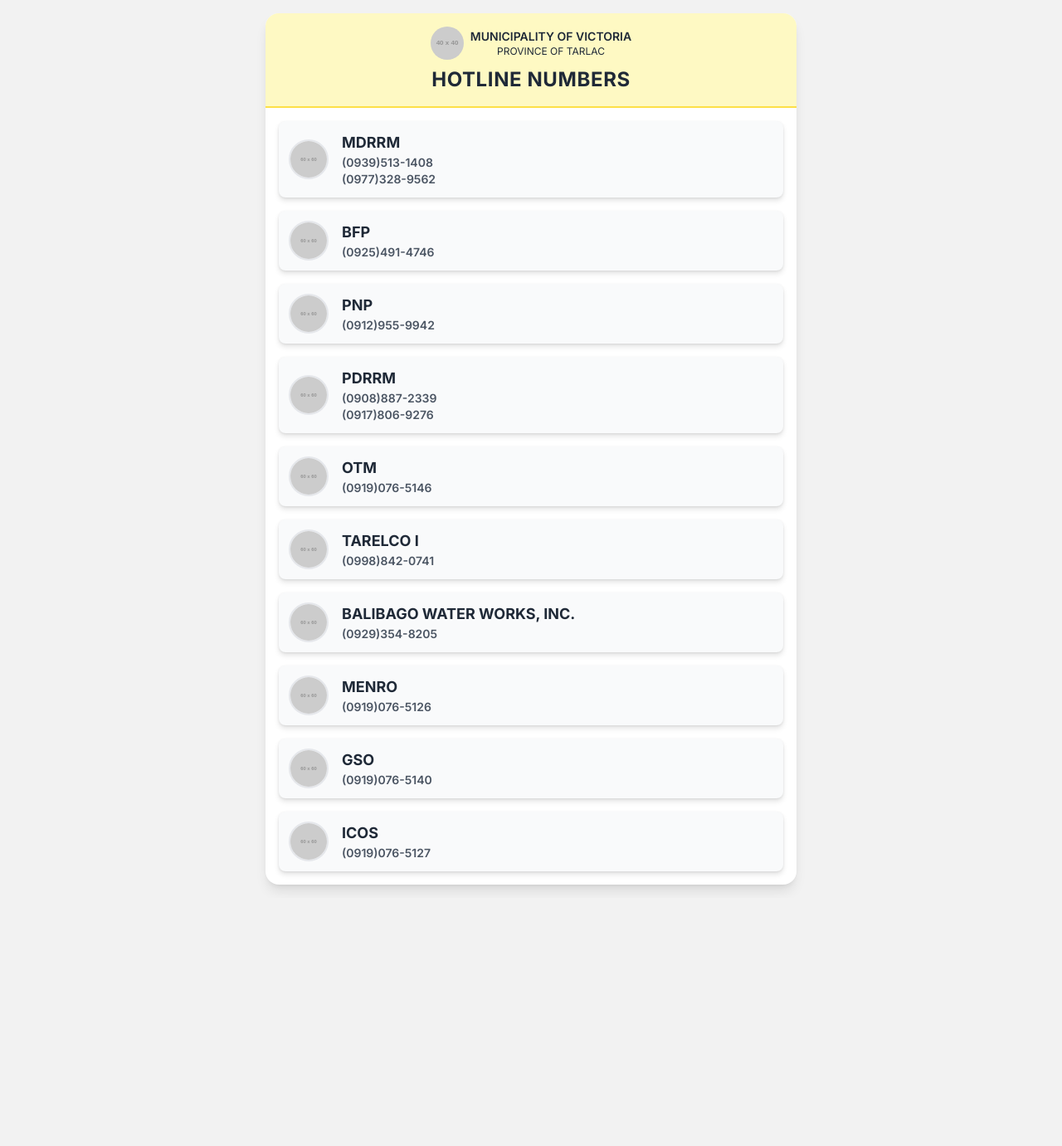
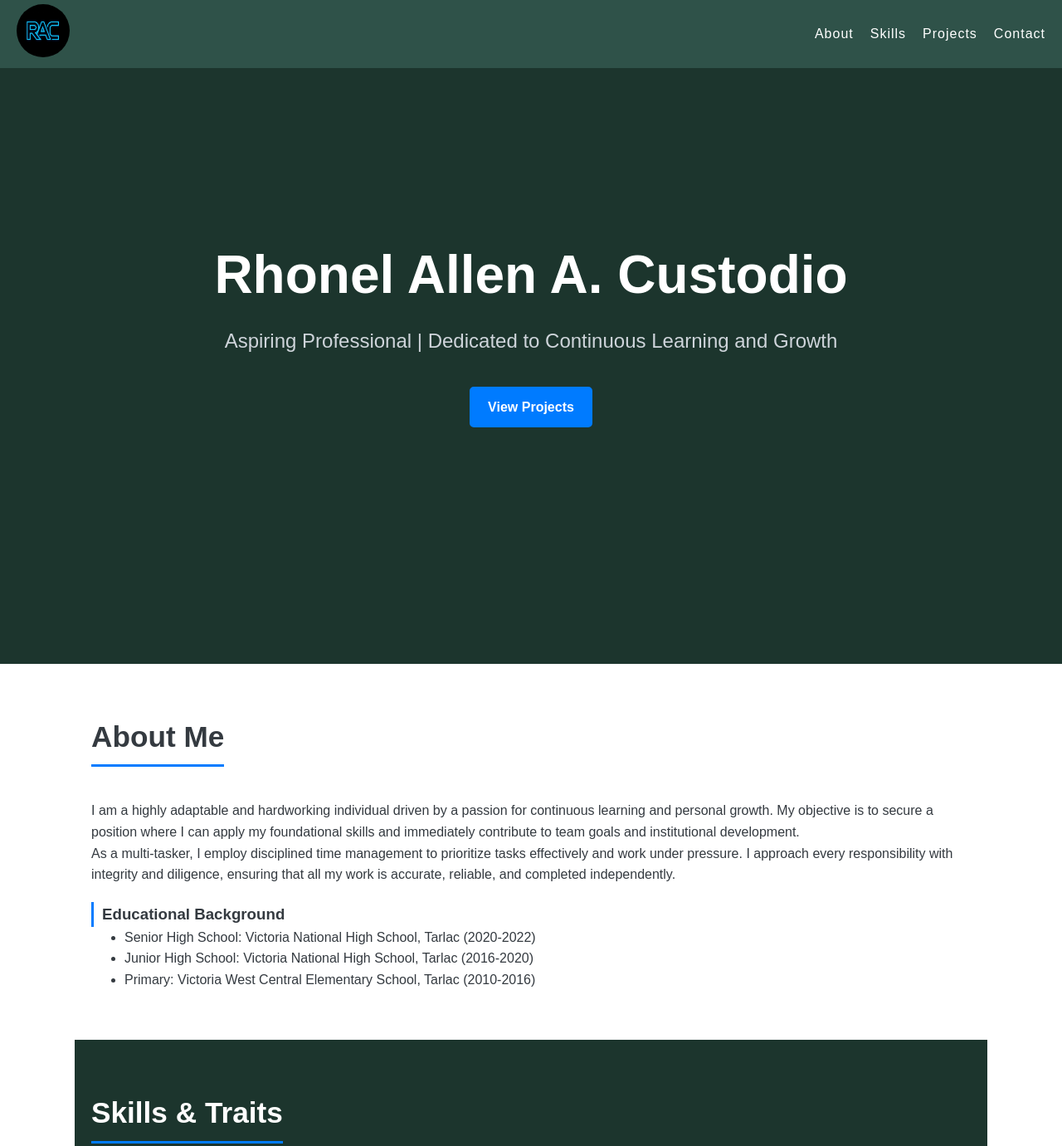
Before and after one commit to RhonelCustodio/webpage-project-team, a plain HTML site: page index.html in a window 1280 px wide. Shown: the top 1381 px of the page at 83% size. Before the commit the page ends 1082 px from the top, so only its background shows below. Drawn offline with nearby package versions, Linux system fonts and the light colour scheme; placeholder pictures from the web are drawn by us.

Commit message:
Update index.html

```diff
--- a/index.html
+++ b/index.html
@@ -3,157 +3,120 @@
 <head>
     <meta charset="UTF-8">
     <meta name="viewport" content="width=device-width, initial-scale=1.0">
-    <title>Victoria Hotline Numbers</title>
-    <script src="https://cdn.tailwindcss.com"></script>
-    <link href="https://fonts.googleapis.com/css2?family=Inter:wght@400;600;700&display=swap" rel="stylesheet">
-    <style>
-        body {
-            font-family: 'Inter', sans-serif;
-            background-color: #f0f4f8;
-        }
-        .hotline-card {
-            box-shadow: 0 4px 6px rgba(0, 0, 0, 0.1), 0 1px 3px rgba(0, 0, 0, 0.08);
-            transition: transform 0.2s, box-shadow 0.2s;
-        }
-        .hotline-number:active {
-            transform: scale(0.98);
-            box-shadow: 0 2px 4px rgba(0, 0, 0, 0.1), 0 0px 2px rgba(0, 0, 0, 0.08);
-        }
-    </style>
+    <title>Rhonel Allen A. Custodio | Portfolio</title>
+    <link rel="stylesheet" href="style.css">
 </head>
-<body class="bg-[#f2f2f2] text-gray-800">
+<body>
 
-    <div class="container mx-auto p-4 max-w-2xl">
-        <div class="bg-white rounded-2xl shadow-lg overflow-hidden">
-            <!-- Header section -->
-            <div class="bg-yellow-100 p-4 border-b-2 border-yellow-300 flex flex-col items-center">
-                <div class="flex items-center justify-center space-x-2 mb-2">
-                    <img src="https://placehold.co/40x40/fff/000?text=Logo" onerror="this.src='https://placehold.co/40x40/fff/000?text=Logo';" alt="Victoria Logo" class="w-10 h-10 rounded-full">
-                    <div class="text-center">
-                        <p class="text-sm font-semibold">MUNICIPALITY OF VICTORIA</p>
-                        <p class="text-xs">PROVINCE OF TARLAC</p>
+    <header id="home">
+        <nav>
+            <div class="logo">
+                <img src="logo.png" alt="Rhonel Allen A. Custodio Logo/Photo">
+            </div>
+            <ul class="nav-links">
+                <li><a href="#about">About</a></li>
+                <li><a href="#skills">Skills</a></li>
+                <li><a href="#projects">Projects</a></li>
+                <li><a href="#contact">Contact</a></li>
+            </ul>
+        </nav>
+        <div class="hero">
+            <h1>Rhonel Allen A. Custodio</h1>
+            <p>Aspiring Professional | Dedicated to Continuous Learning and Growth</p>
+            <a href="#projects" class="button primary">View Projects</a>
+        </div>
+    </header>
+
+    <main>
+        <section id="about" class="container">
+            <h2>About Me</h2>
+            <div class="about-content">
+                <p>
+                    I am a highly adaptable and hardworking individual driven by a passion for continuous learning and personal growth. My objective is to secure a position where I can apply my foundational skills and immediately contribute to team goals and institutional development.
+                </p>
+                <p>
+                    As a multi-tasker, I employ disciplined time management to prioritize tasks effectively and work under pressure. I approach every responsibility with integrity and diligence, ensuring that all my work is accurate, reliable, and completed independently.
+                </p>
+                <h3>Educational Background</h3>
+                <ul>
+                    <li>Senior High School: Victoria National High School, Tarlac (2020-2022)</li>
+                    <li>Junior High School: Victoria National High School, Tarlac (2016-2020)</li>
+                    <li>Primary: Victoria West Central Elementary School, Tarlac (2010-2016)</li>
+                </ul>
+            </div>
+        </section>
+
+        <section id="skills" class="container dark-bg">
+            <h2>Skills & Traits</h2>
+            <div class="skills-grid">
+                <div class="skill-category">
+                    <h3>Technical Skills</h3>
+                    <ul>
+                        <li>Web Development: HTML5, CSS3, JavaScript</li>
+                        <li>Version Control: Git & GitHub</li>
+                        <li>Office Tools: Microsoft Word, Excel, PowerPoint</li>
+                    </ul>
+                </div>
+                <div class="skill-category">
+                    <h3>Personal Strengths</h3>
+                    <ul>
+                        <li>Hardworking & Trustworthy</li>
+                        <li>Multi-Tasking & Time Management</li>
+                        <li>Can Work Under Pressure</li>
+                        <li>Passion for Continuous Learning</li>
+                    </ul>
                 </div>
             </div>
-                <h1 class="text-lg md:text-xl lg:text-2xl font-bold tracking-wide">HOTLINE NUMBERS</h1>
-            </div>
+        </section>
 
-            <!-- Hotline list -->
-            <div class="p-4 space-y-4">
+        <section id="projects" class="container">
+            <h2>Featured Projects</h2>
+            <p class="section-subtitle">Showcasing my ability to apply learning and manage independent tasks.</p>
 
-                <!-- Hotline Item 1: MDRRM -->
-                <div class="hotline-card bg-gray-50 rounded-lg p-3 flex items-center space-x-4">
-                    <div class="flex-shrink-0">
-                        <img src="https://placehold.co/60x60/4c7c34/fff?text=MDRRM" onerror="this.src='https://placehold.co/60x60/4c7c34/fff?text=MDRRM';" alt="MDRRM Logo" class="w-12 h-12 rounded-full border-2 border-gray-200">
-                    </div>
-                    <div class="flex-grow">
-                        <div class="font-bold text-lg">MDRRM</div>
-                        <a href="tel:09395131408" class="hotline-number block text-sm text-gray-600 font-semibold">(0939)513-1408</a>
-                        <a href="tel:09773289562" class="hotline-number block text-sm text-gray-600 font-semibold">(0977)328-9562</a>
+            <div class="project-card">
+                <h3>1. Portfolio Website (This Page)</h3>
+                <p>A demonstration of foundational front-end skills. Built as a single-page application using clean HTML5 structure and responsive CSS3 styling.</p>
+                <div class="project-links">
+                    <a href="https://youtube.com" target="_blank" class="button secondary">Live Demo (You are here!)</a>
+                    <a href="https://rhonelcustodio.github.io/webpage-project-team/" target="_blank" class="button">GitHub Repository</a>
                 </div>
             </div>
 
-                <!-- Hotline Item 2: BFP -->
-                <div class="hotline-card bg-gray-50 rounded-lg p-3 flex items-center space-x-4">
-                    <div class="flex-shrink-0">
-                        <img src="https://placehold.co/60x60/9e0007/fff?text=BFP" onerror="this.src='https://placehold.co/60x60/9e0007/fff?text=BFP';" alt="BFP Logo" class="w-12 h-12 rounded-full border-2 border-gray-200">
-                    </div>
-                    <div class="flex-grow">
-                        <div class="font-bold text-lg">BFP</div>
-                        <a href="tel:09254914746" class="hotline-number block text-sm text-gray-600 font-semibold">(0925)491-4746</a>
+            <div class="project-card">
+                <h3>2. Victoria Rondalla Enssemble (Sample website)</h3>
+                <p>A small application to practice basic JavaScript logic and DOM manipulation. (In Progress - Demonstrates Eagerness to Learn)</p>
+                <div class="project-links">
+                    <a href="#" class="button disabled">Live Demo (Soon)</a>
+                    <a href="https://rhonelcustodio.github.io/VRE/" target="_blank" class="button">GitHub Repository</a>
                 </div>
             </div>
 
-                <!-- Hotline Item 3: PNP -->
-                <div class="hotline-card bg-gray-50 rounded-lg p-3 flex items-center space-x-4">
-                    <div class="flex-shrink-0">
-                        <img src="https://placehold.co/60x60/003884/fff?text=PNP" onerror="this.src='https://placehold.co/60x60/003884/fff?text=PNP';" alt="PNP Logo" class="w-12 h-12 rounded-full border-2 border-gray-200">
-                    </div>
-                    <div class="flex-grow">
-                        <div class="font-bold text-lg">PNP</div>
-                        <a href="tel:09129559942" class="hotline-number block text-sm text-gray-600 font-semibold">(0912)955-9942</a>
+            <div class="project-card">
+                <h3>3. Senior High School Research Documentation</h3>
+                <p>Digital archive of a major academic project. Demonstrates research, organizational, and technical documentation skills.</p>
+                <div class="project-links">
+                    <a href="#" class="button secondary">View Documentation</a>
+                    <a href="[Your-GitHub-Repo-Link-3]" target="_blank" class="button">GitHub Repository</a>
                 </div>
             </div>
+        </section>
 
-                <!-- Hotline Item 4: PDRRM -->
-                <div class="hotline-card bg-gray-50 rounded-lg p-3 flex items-center space-x-4">
-                    <div class="flex-shrink-0">
-                        <img src="https://placehold.co/60x60/c80005/fff?text=PDRRM" onerror="this.src='https://placehold.co/60x60/c80005/fff?text=PDRRM';" alt="PDRRM Logo" class="w-12 h-12 rounded-full border-2 border-gray-200">
+        <section id="contact" class="container dark-bg">
+            <h2>Get In Touch</h2>
+            <p>I am eager to discuss opportunities where I can contribute and continue to grow my skills.</p>
+            <div class="contact-info">
+                <p><strong>Email:</strong> <a href="mailto:custodiorhonel@gmail.com">custodiorhonel@gmail.com</a></p>
+                <p><strong>Outlook:</strong> <a href="mailto:ra.custodio00587@student.teu.edu.ph">ra.custodio00587@student.tsu.edu.ph</a></p>
+                <p><strong>Mobile:</strong> 09916744853</p>
+                <p><strong>GitHub:</strong> <a href="https://github.com/RhonelCustodio" target="_blank">RhonelCustodio</a></p>
+                <p><strong>Facebook:</strong> <a href="https://www.facebook.com/zhkel8" target="_blank">Rhonel Custodio</a></p>
             </div>
-                    <div class="flex-grow">
-                        <div class="font-bold text-lg">PDRRM</div>
-                        <a href="tel:09088872339" class="hotline-number block text-sm text-gray-600 font-semibold">(0908)887-2339</a>
-                        <a href="tel:09178069276" class="hotline-number block text-sm text-gray-600 font-semibold">(0917)806-9276</a>
-                    </div>
-                </div>
+        </section>
+    </main>
 
-                <!-- Hotline Item 5: OTM -->
-                <div class="hotline-card bg-gray-50 rounded-lg p-3 flex items-center space-x-4">
-                    <div class="flex-shrink-0">
-                        <img src="https://placehold.co/60x60/1a4d1a/fff?text=OTM" onerror="this.src='https://placehold.co/60x60/1a4d1a/fff?text=OTM';" alt="OTM Logo" class="w-12 h-12 rounded-full border-2 border-gray-200">
-                    </div>
-                    <div class="flex-grow">
-                        <div class="font-bold text-lg">OTM</div>
-                        <a href="tel:09190765146" class="hotline-number block text-sm text-gray-600 font-semibold">(0919)076-5146</a>
-                    </div>
-                </div>
-
-                <!-- Hotline Item 6: TARELCO -->
-                <div class="hotline-card bg-gray-50 rounded-lg p-3 flex items-center space-x-4">
-                    <div class="flex-shrink-0">
-                        <img src="https://placehold.co/60x60/003366/fff?text=TARELCO" onerror="this.src='https://placehold.co/60x60/003366/fff?text=TARELCO';" alt="TARELCO Logo" class="w-12 h-12 rounded-full border-2 border-gray-200">
-                    </div>
-                    <div class="flex-grow">
-                        <div class="font-bold text-lg">TARELCO I</div>
-                        <a href="tel:09988420741" class="hotline-number block text-sm text-gray-600 font-semibold">(0998)842-0741</a>
-                    </div>
-                </div>
-
-                <!-- Hotline Item 7: BALIBAGO WATER WORKS, INC. -->
-                <div class="hotline-card bg-gray-50 rounded-lg p-3 flex items-center space-x-4">
-                    <div class="flex-shrink-0">
-                        <img src="https://placehold.co/60x60/01777b/fff?text=WATER" onerror="this.src='https://placehold.co/60x60/01777b/fff?text=WATER';" alt="Balibago Water Works, Inc. Logo" class="w-12 h-12 rounded-full border-2 border-gray-200">
-                    </div>
-                    <div class="flex-grow">
-                        <div class="font-bold text-lg">BALIBAGO WATER WORKS, INC.</div>
-                        <a href="tel:09293548205" class="hotline-number block text-sm text-gray-600 font-semibold">(0929)354-8205</a>
-                    </div>
-                </div>
-
-                <!-- Hotline Item 8: MENRO -->
-                <div class="hotline-card bg-gray-50 rounded-lg p-3 flex items-center space-x-4">
-                    <div class="flex-shrink-0">
-                        <img src="https://placehold.co/60x60/006a8e/fff?text=MENRO" onerror="this.src='https://placehold.co/60x60/006a8e/fff?text=MENRO';" alt="MENRO Logo" class="w-12 h-12 rounded-full border-2 border-gray-200">
-                    </div>
-                    <div class="flex-grow">
-                        <div class="font-bold text-lg">MENRO</div>
-                        <a href="tel:09190765126" class="hotline-number block text-sm text-gray-600 font-semibold">(0919)076-5126</a>
-                    </div>
-                </div>
-
-                <!-- Hotline Item 9: GSO -->
-                <div class="hotline-card bg-gray-50 rounded-lg p-3 flex items-center space-x-4">
-                    <div class="flex-shrink-0">
-                        <img src="https://placehold.co/60x60/5c5c5c/fff?text=GSO" onerror="this.src='https://placehold.co/60x60/5c5c5c/fff?text=GSO';" alt="GSO Logo" class="w-12 h-12 rounded-full border-2 border-gray-200">
-                    </div>
-                    <div class="flex-grow">
-                        <div class="font-bold text-lg">GSO</div>
-                        <a href="tel:09190765140" class="hotline-number block text-sm text-gray-600 font-semibold">(0919)076-5140</a>
-                    </div>
-                </div>
-
-                <!-- Hotline Item 10: ICOS -->
-                <div class="hotline-card bg-gray-50 rounded-lg p-3 flex items-center space-x-4">
-                    <div class="flex-shrink-0">
-                        <img src="https://placehold.co/60x60/4c4c4c/fff?text=ICOS" onerror="this.src='https://placehold.co/60x60/4c4c4c/fff?text=ICOS';" alt="ICOS Logo" class="w-12 h-12 rounded-full border-2 border-gray-200">
-                    </div>
-                    <div class="flex-grow">
-                        <div class="font-bold text-lg">ICOS</div>
-                        <a href="tel:09190765127" class="hotline-number block text-sm text-gray-600 font-semibold">(0919)076-5127</a>
-                    </div>
-                </div>
-
-            </div>
-        </div>
-    </div>
+    <footer>
+        <p>&copy; 2025 Rhonel Allen A. Custodio. Built with HTML and CSS.</p>
+        <a href="#home">Back to Top</a>
+    </footer>
 </body>
 </html>
```
Lines whose indentation alone changed are shown as unchanged.
